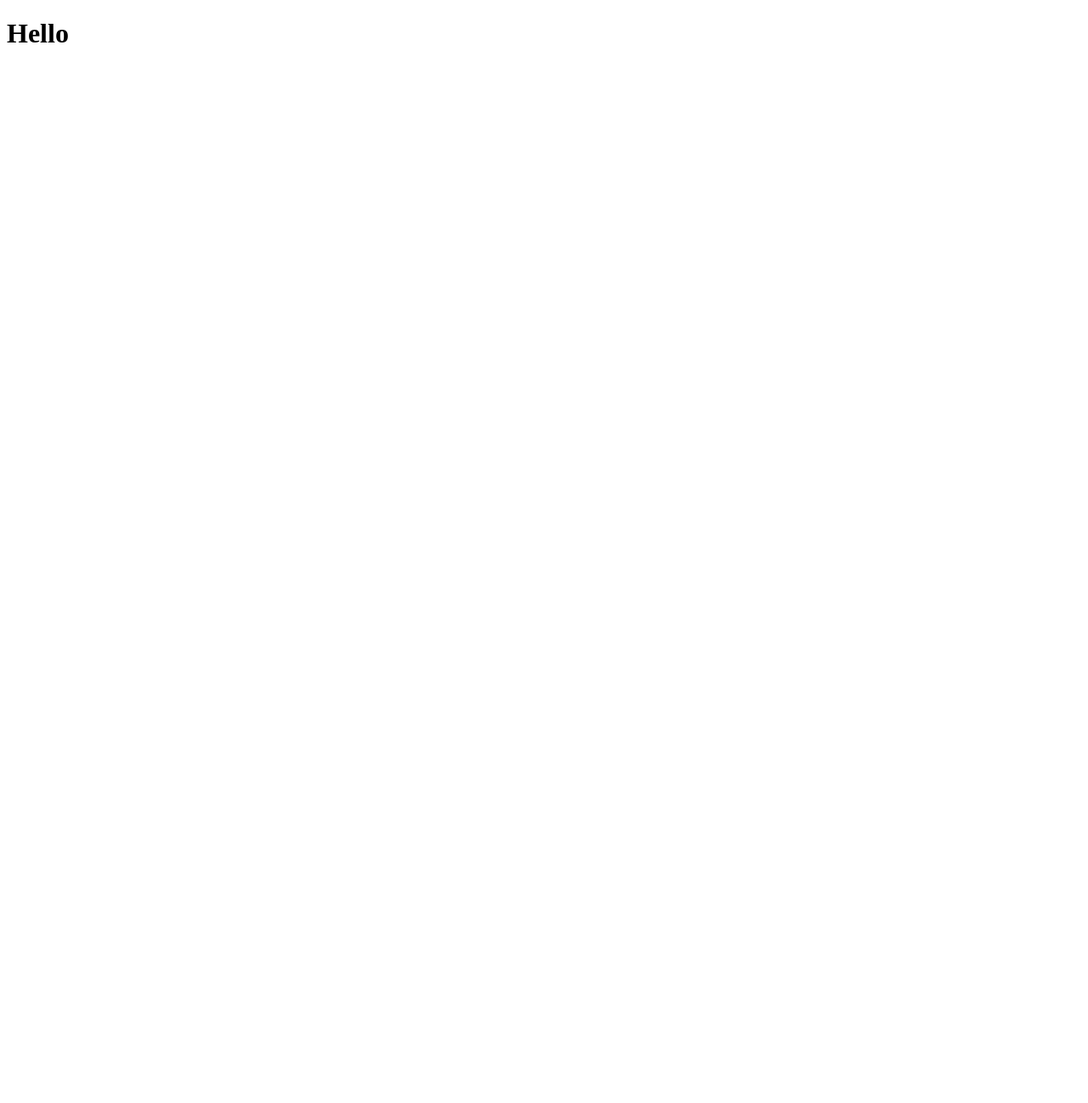
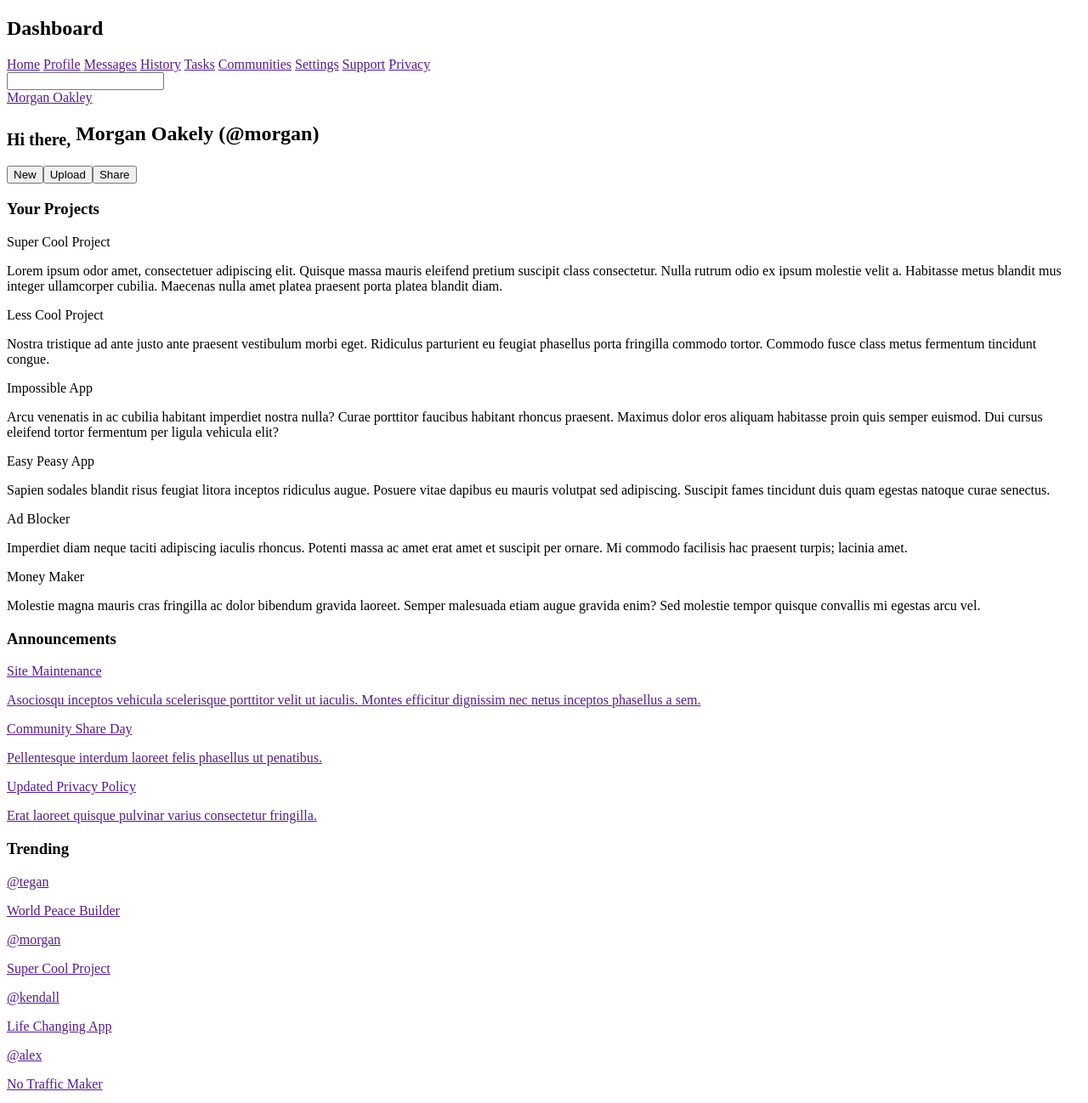
Before and after one commit to alfie997/admin_dashboard, a plain HTML site: page index.html in a window 1280 px wide. Shown: the whole page at 85% size. Before the commit the page ends 800 px from the top, so only its background shows below. Drawn offline with Linux system fonts and the light colour scheme.

Commit message:
Add main HTML lines
 - Add necessary elements and placeholder text
 - Divide into semantic sections as much possible

```diff
--- a/index.html
+++ b/index.html
@@ -6,6 +6,77 @@
     <title>Document</title>
 </head>
 <body>
-    <h1>Hello</h1>
+    <nav>
+        <h1>Dashboard</h1>
+        <a href="">Home</a>
+        <a href="">Profile</a>
+        <a href="">Messages</a>
+        <a href="">History</a>
+        <a href="">Tasks</a>
+        <a href="">Communities</a>
+        <a href="">Settings</a>
+        <a href="">Support</a>
+        <a href="">Privacy</a>
+    </nav>
+    <header>
+        <form action=""><input type="text"></form>
+        <a href="">Morgan Oakley</a>
+        <h2><sub>Hi there,</sub> Morgan Oakely (@morgan)</h2>
+        <button>New</button><button>Upload</button><button>Share</button>
+    </header>
+    <main>
+        <div>
+            <h3>Your Projects</h3>
+            <div>Super Cool Project
+                <p>Lorem ipsum odor amet, consectetuer adipiscing elit. Quisque massa mauris eleifend pretium suscipit class consectetur. Nulla rutrum odio ex ipsum molestie velit a. Habitasse metus blandit mus integer ullamcorper cubilia. Maecenas nulla amet platea praesent porta platea blandit diam.</p>
+            </div>
+            <div>Less Cool Project
+                <p>Nostra tristique ad ante justo ante praesent vestibulum morbi eget. Ridiculus parturient eu feugiat phasellus porta fringilla commodo tortor. Commodo fusce class metus fermentum tincidunt congue.</p>
+            </div>
+            <div>Impossible App
+                <p>Arcu venenatis in ac cubilia habitant imperdiet nostra nulla? Curae porttitor faucibus habitant rhoncus praesent. Maximus dolor eros aliquam habitasse proin quis semper euismod. Dui cursus eleifend tortor fermentum per ligula vehicula elit?</p>
+            </div>
+            <div>Easy Peasy App
+                <p>Sapien sodales blandit risus feugiat litora inceptos ridiculus augue. Posuere vitae dapibus eu mauris volutpat sed adipiscing. Suscipit fames tincidunt duis quam egestas natoque curae senectus.</p>
+            </div>
+            <div>Ad Blocker
+                <p>Imperdiet diam neque taciti adipiscing iaculis rhoncus. Potenti massa ac amet erat amet et suscipit per ornare. Mi commodo facilisis hac praesent turpis; lacinia amet.</p>
+            </div>
+            <div>Money Maker
+                <p>Molestie magna mauris cras fringilla ac dolor bibendum gravida laoreet. Semper malesuada etiam augue gravida enim? Sed molestie tempor quisque convallis mi egestas arcu vel.</p>
+            </div>
+        </div>
+        <div>
+            <h3>Announcements</h3>
+            <div>
+                <a href="">Site Maintenance
+                    <p>Asociosqu inceptos vehicula scelerisque porttitor velit ut iaculis. Montes efficitur dignissim nec netus inceptos phasellus a sem.</p>
+                </a>
+                <a href="">Community Share Day
+                    <p>Pellentesque interdum laoreet felis phasellus ut penatibus.</p>
+                </a>
+                <a href="">Updated Privacy Policy
+                    <p>Erat laoreet quisque pulvinar varius consectetur fringilla.</p>
+                </a>
+            </div>
+        </div>
+        <div>
+            <h3>Trending</h3>
+            <div>
+                <a href="">@tegan
+                    <p>World Peace Builder</p>
+                </a>
+                <a href="">@morgan
+                    <p>Super Cool Project</p>
+                </a>
+                <a href="">@kendall
+                    <p>Life Changing App</p>
+                </a>
+                <a href="">@alex
+                    <p>No Traffic Maker</p>
+                </a>
+            </div>
+        </div>
+    </main>
 </body>
 </html>
```
